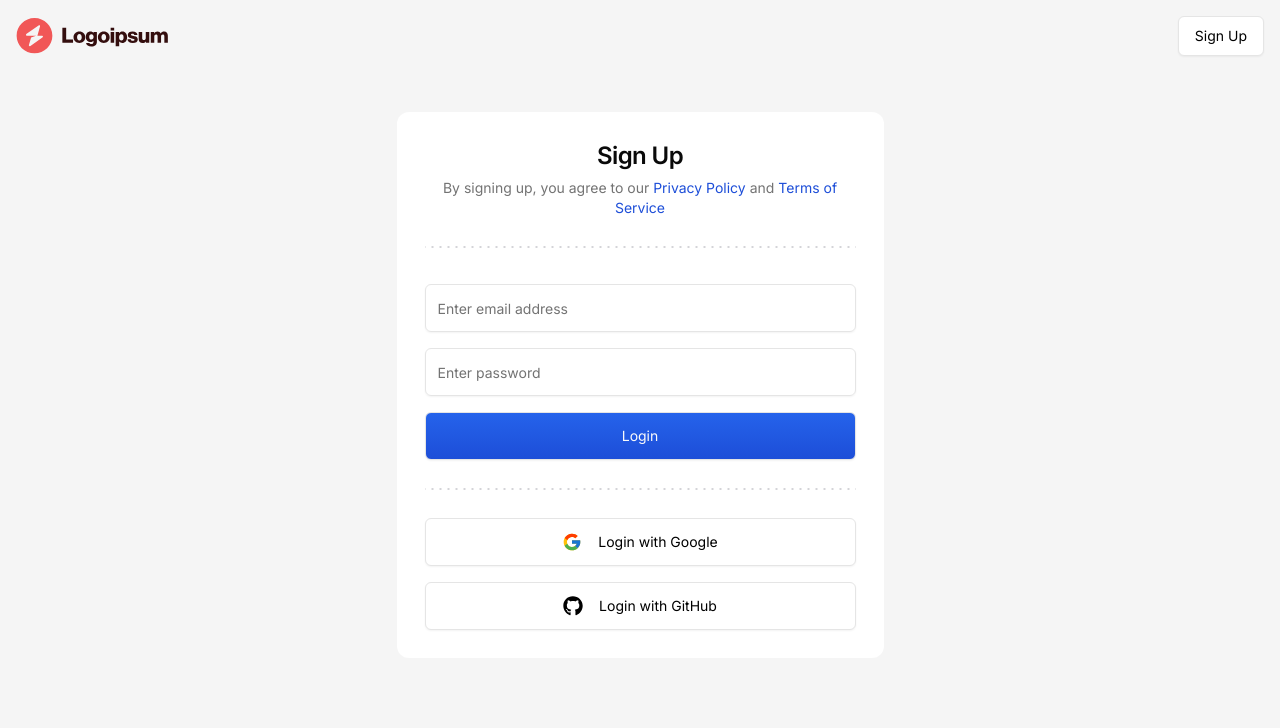
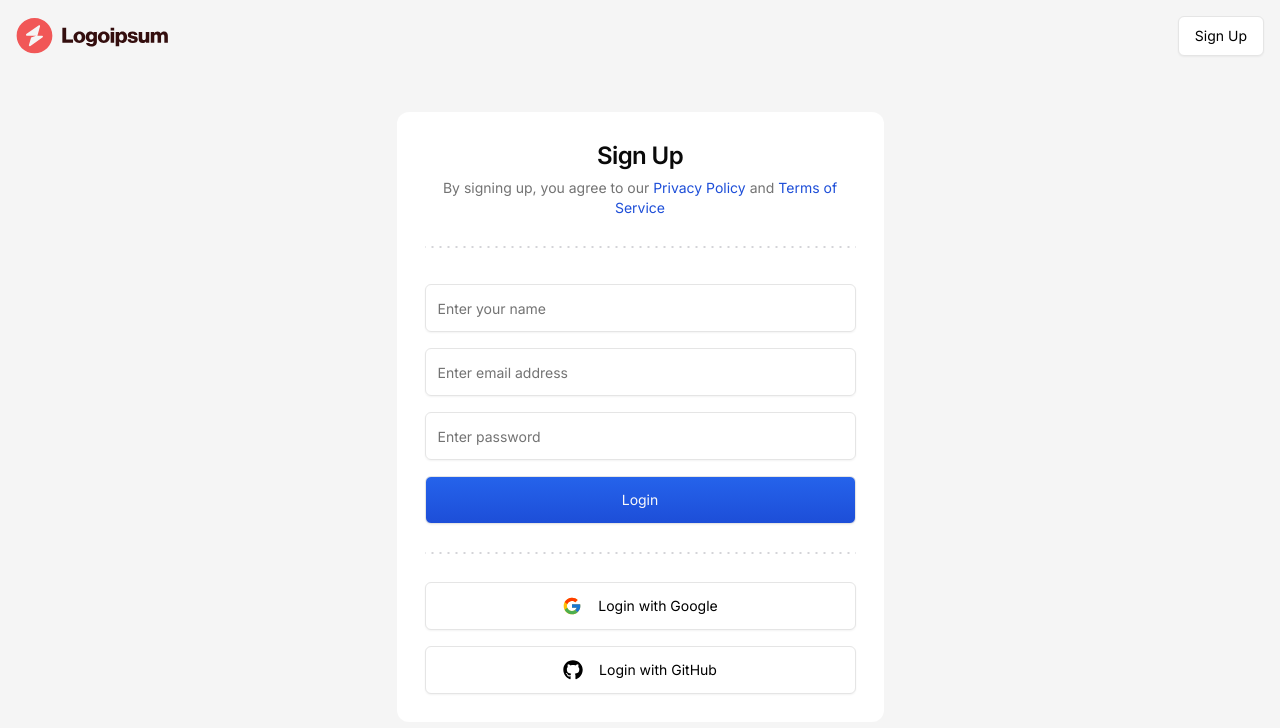
Before and after one commit to Kanishka2301/Jira-Clone, a Next.js app: page /sign-up in a window 1280 px wide. Shown: the top 728 px of the page. Built offline with nearby package versions, Linux system fonts and the light colour scheme.

Commit message:
initial commit

```diff
--- a/package.json
+++ b/package.json
@@ -31,7 +31,7 @@
     "react": "^18",
     "react-day-picker": "^8.10.1",
     "react-dom": "^18",
-    "react-hook-form": "^7.53.1",
+    "react-hook-form": "^7.53.0",
     "react-icons": "^5.3.0",
     "recharts": "^2.13.0",
     "sonner": "^1.5.0",
--- a/src/features/auth/components/sign-in-card.tsx
+++ b/src/features/auth/components/sign-in-card.tsx
@@ -1,10 +1,27 @@
+import { z } from "zod";
 import { FcGoogle } from "react-icons/fc";
 import { FaGithub } from "react-icons/fa";
+import { useForm } from "react-hook-form";
+import { zodResolver } from "@hookform/resolvers/zod";
 import { DottedSeparator } from "@/components/dotted-separator";
 import { Button } from "@/components/ui/button";
 import { Card, CardContent, CardHeader, CardTitle } from "@/components/ui/card";
 import { Input } from "@/components/ui/input";
+
+const formSchema = z.object({
+  email: z.string().email(),
+  password: z.string(),
+});
+
 export const SignInCard = () => {
+  const form = useForm<z.infer<typeof formSchema>>({
+    resolver: zodResolver(formSchema),
+    defaultValues: {
+      email: "",
+      password: "",
+    },
+  });
+
   return (
     <Card className="w-full h-full md:w-[487px] border-none shadow-none">
       <CardHeader className="flex items-center justify-center text-center p-7">
--- a/src/features/auth/components/sign-up-card.tsx
+++ b/src/features/auth/components/sign-up-card.tsx
@@ -32,6 +32,14 @@ export const SignUpCard = () => {
       </div>
       <CardContent className="p-7">
         <form className="space-y-4">
+          <Input
+            required
+            type="text"
+            value={""}
+            onChange={() => {}}
+            placeholder="Enter your name"
+            disabled={false}
+          />
           <Input
             required
             type="email"
```
